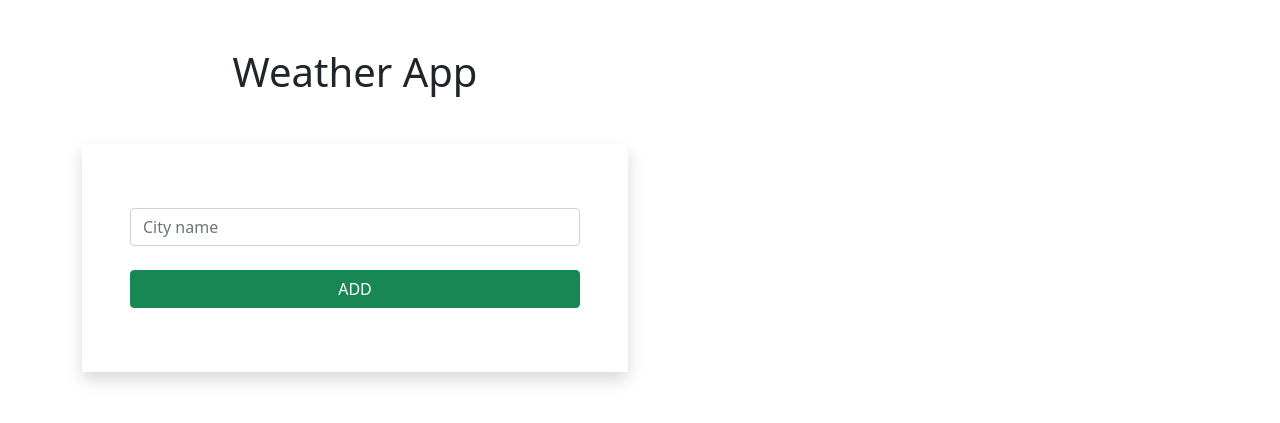
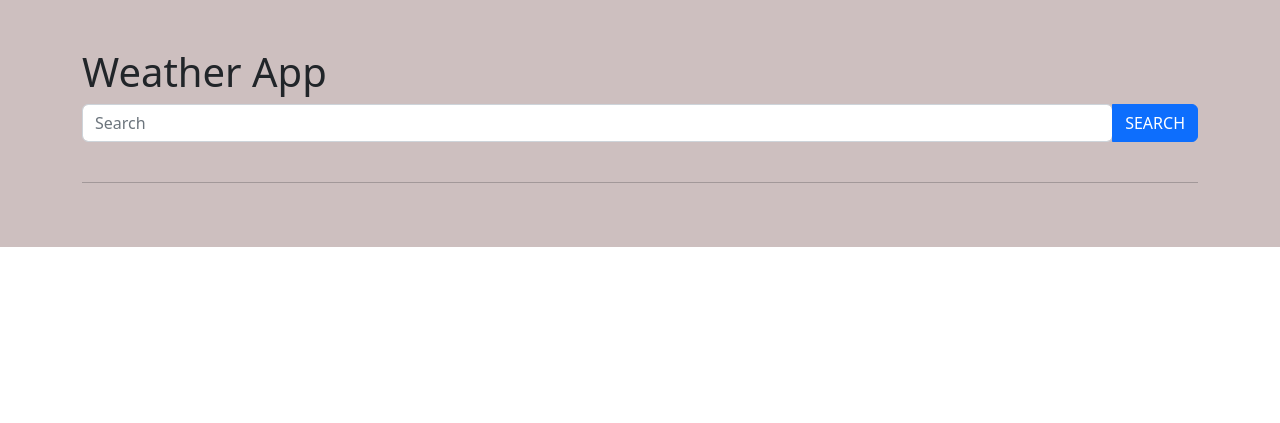
Before and after one commit to serdalaydin6116/DjangoWeatherApp, a Django app: page / in a window 1280 px wide. Shown: the top 423 px of the page. Run offline with Django 4.2, Linux system fonts and the light colour scheme; data that the repository does not hold is empty; some libraries are stand-ins or nearby versions.

Commit message:
response was put into a card by using bootstrap

```diff
--- a/weatherapp/templates/weatherapp/index.html
+++ b/weatherapp/templates/weatherapp/index.html
@@ -1,86 +1,82 @@
-{% load static %}
+{% load static%}
+
 <!DOCTYPE html>
 <html lang="en">
-
 <head>
     <meta charset="UTF-8">
+    <link href="https://cdn.jsdelivr.net/npm/bootstrap@5.2.1/dist/css/bootstrap.min.css" rel="stylesheet" integrity="sha384-iYQeCzEYFbKjA/T2uDLTpkwGzCiq6soy8tYaI1GyVh/UjpbCx/TYkiZhlZB6+fzT" crossorigin="anonymous">
     <meta http-equiv="X-UA-Compatible" content="IE=edge">
     <meta name="viewport" content="width=device-width, initial-scale=1.0">
-    <link href="https://cdn.jsdelivr.net/npm/bootstrap@5.1.3/dist/css/bootstrap.min.css" rel="stylesheet"
-        integrity="sha384-1BmE4kWBq78iYhFldvKuhfTAU6auU8tT94WrHftjDbrCEXSU1oBoqyl2QvZ6jIW3" crossorigin="anonymous">
-    <title>Document</title>
+    <title>WeatherApp</title>
 </head>
 
-<body class="m-0 p-0">
+<body>
+    <section class="" style="background-color: #4114">
+        <div class="container py-5 h-100">
+            <h1 class='text-Black'>Weather App</h1>
+            {% if messages %}
 
-    <div class="messages">
-        {% if messages %}
-        <div class="">
-            {% for message in messages %}
-            <p {% if message.tags %} class="text-center alert alert-{{ message.tags }}" {% endif %}>
-                {% if message.level == DEFAULT_MESSAGE_LEVELS.ERROR %}Important: {% endif %}
-                {{ message }}
-            </p>
+            {% for message in  messages%}
+                    <div class="message text-white">{{ message }}</div>
+
             {% endfor %}
-        </ul>
-        {% endif %}
-    </div>
-    </div>
 
-    <div class="container">
+            {% endif %}
+            <form action="" method="post">
+                {% csrf_token %}
+            <div class="input-group">
+                <input type="search" class="form-control rounded" placeholder="Search" name='city' aria-label="Search" aria-describedby="search-addon" />
+                <button type="submit" class="btn btn-primary" name='add_city'>SEARCH</button>
+              </div>
 
-        <div class="row">
+            </form>
+            <br>
+            <hr>
+          <div class="row d-flex justify-content-center align-items-center h-100">
 
-            <div class="col-md-6">
+              {% for i in city_data  %}
+              <div class="col-md-8 col-lg-6 col-xl-4">
+                <div class="card m-3" style="color: #4B515D; border-radius: 35px;">
+                    <div class="card-body p-4">
 
-                <h1 class="d-2 text-center m-5">Weather App</h1>
+                      <div class="d-flex">
+                        <h6 class="flex-grow-1">{{i.city}}</h6>
+                        <h6>15:07</h6>
+                      </div>
 
-                <form class="d-grid gap-4 mb-5 shadow p-5" method="post">
-                    <input class="form-control mt-3" type="text" name="name" placeholder="City name">
-                    {% csrf_token %}
-                    <input class="btn btn-success mb-3" type="submit" value="ADD">
-                </form>
+                      <div class="d-flex flex-column text-center mt-5 mb-4">
+                        <h6 class="display-4 mb-0 font-weight-bold" style="color: #1C2331;"> {{i.temp}} °C </h6>
+                        <span class="small" style="color: #868B94">{{i.desc}}</span>
+                      </div>
+
+                      <div class="d-flex align-items-center">
+                        <div class="flex-grow-1" style="font-size: 1rem;">
+                          <div><i class="fas fa-wind fa-fw" style="color: #868B94;"></i> <span class="ms-1"> 40 km/h
+                            </span></div>
+                          <div><i class="fas fa-tint fa-fw" style="color: #868B94;"></i> <span class="ms-1"> 84% </span>
+                          </div>
+                          <div><i class="fas fa-sun fa-fw" style="color: #868B94;"></i> <span class="ms-1"> 0.2h </span>
+                          </div>
+                        </div>
+                        <div>
+                          <img src="http://openweathermap.org/img/wn/{{i.icon}}@2x.png"
+                            width="100px">
+                        </div>
+                      </div>
+
+                    </div>
+                  </div>
 
 
-            </div>
 
-            <div class="col-md-6 mt-0 mt-md-5">
-                <div class="container">
-                    {% for city in city_data reversed %}
+                </div>
+                {% endfor %}
 
-                    <div class="row">
-                        <div class="col-6">
-                            <h3>{{ city.city.name }}</h3>
-                            <span>{{ city.temp }} <span>&#8451;</span></span>
-                        </div>
-
-                        <div class="col-6">
-                            <h6>{{ city.desc }}</h6>
-                            <img src="http://openweathermap.org/img/w/{{ city.icon }}.png" alt="icon">
-                            <a href="{% url 'delete' city.city.id %}" class="btn btn-danger">Del</a>
-                        </div>
-                    </div>
-                    <hr>
-
-                    {% endfor %}
-                </div>
-            </div>
+          </div>
 
         </div>
-    </div>
+      </section>
 
-    <script src="https://cdn.jsdelivr.net/npm/@popperjs/core@2.10.2/dist/umd/popper.min.js"
-        integrity="sha384-7+zCNj/IqJ95wo16oMtfsKbZ9ccEh31eOz1HGyDuCQ6wgnyJNSYdrPa03rtR1zdB" crossorigin="anonymous">
-    </script>
-    <script src="https://cdn.jsdelivr.net/npm/bootstrap@5.1.3/dist/js/bootstrap.min.js"
-        integrity="sha384-QJHtvGhmr9XOIpI6YVutG+2QOK9T+ZnN4kzFN1RtK3zEFEIsxhlmWl5/YESvpZ13" crossorigin="anonymous">
-    </script>
-        {% comment %} <script src="{% static 'weatherapp/js/timeout.js' %}"></script> {% endcomment %}
-        <script>
-            let element = document.querySelector('.messages');
-
-            setTimeout(function () {
-            element.style.display = 'none';
-            }, 3000);
-        </script>
+      <script src="{% static 'weatherapp/js/timeout.js' %}"></script>
 </body>
+</html>
```
